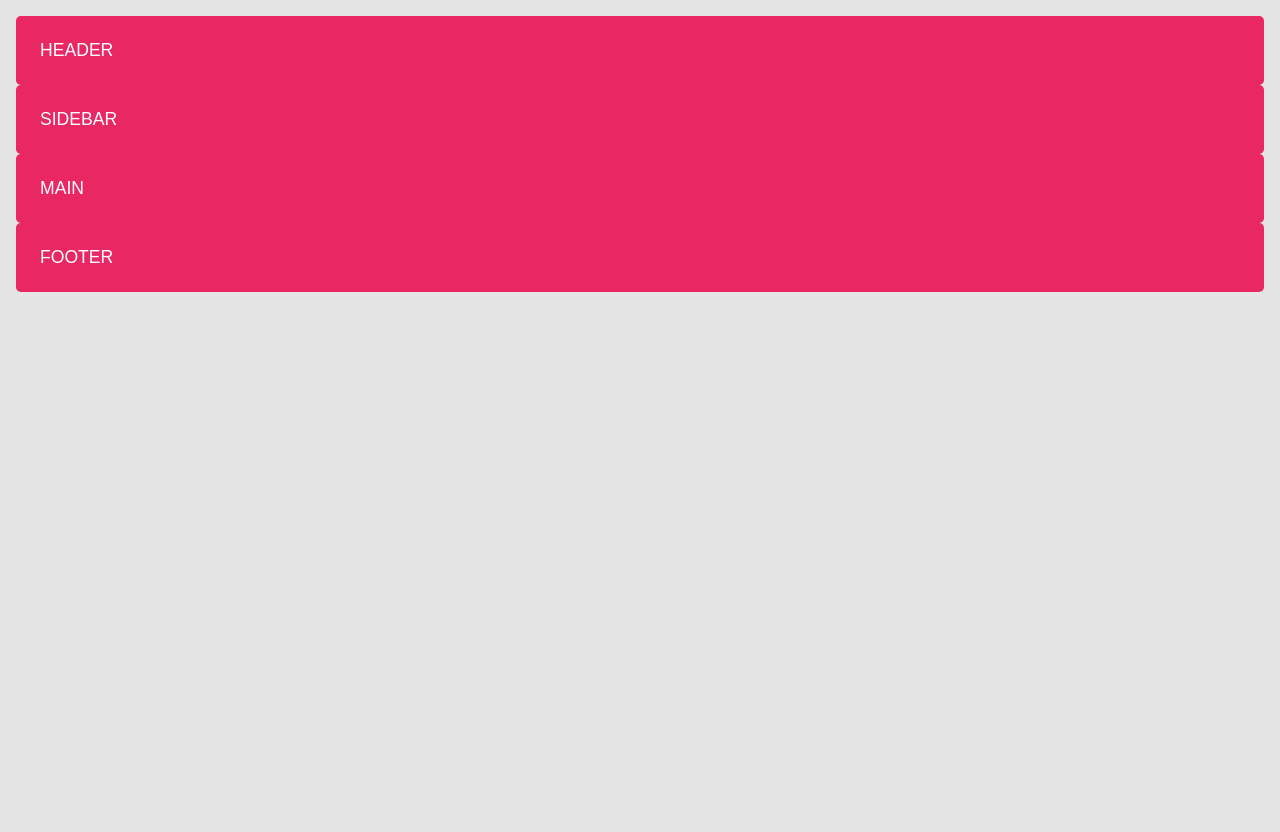
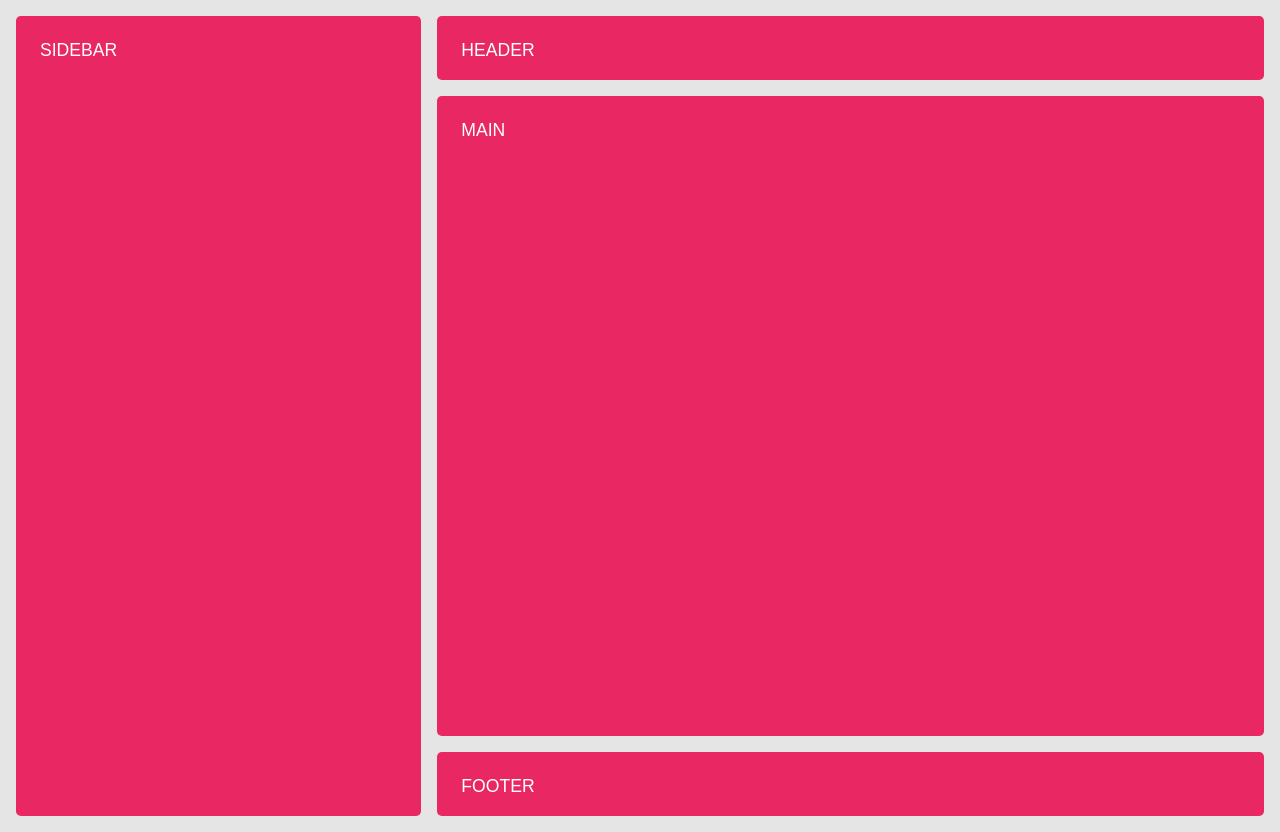
Before and after one commit to eacevedof/prj_css, a PHP site: page / in a window 1280 px wide. Before the commit the page ends 292 px from the top, so only its background shows below. Run offline with PHP 8.4, Linux system fonts and the light colour scheme.

Commit message:
escuelait grid taller grid layout areas nombradas

```diff
--- a/grid/two/style.css
+++ b/grid/two/style.css
@@ -13,3 +13,30 @@ body{
     background-color: #E92763;
 }
 /*****************************/
+.grid {
+    display: grid;
+    min-height: 100vh;
+    grid-gap: 1rem;
+    grid-template-columns: repeat(3, 1fr);
+    grid-template-rows: 4rem 1fr 4rem;
+    grid-template-areas:
+        "sidebar header header"
+        "sidebar main main"
+        "sidebar footer footer"
+;
+}
+.header {
+    grid-area: header;
+}
+
+.sidebar {
+    grid-area: sidebar;
+}
+
+.main {
+    grid-area: main;
+}
+
+.footer {
+    grid-area: footer;
+}
```
